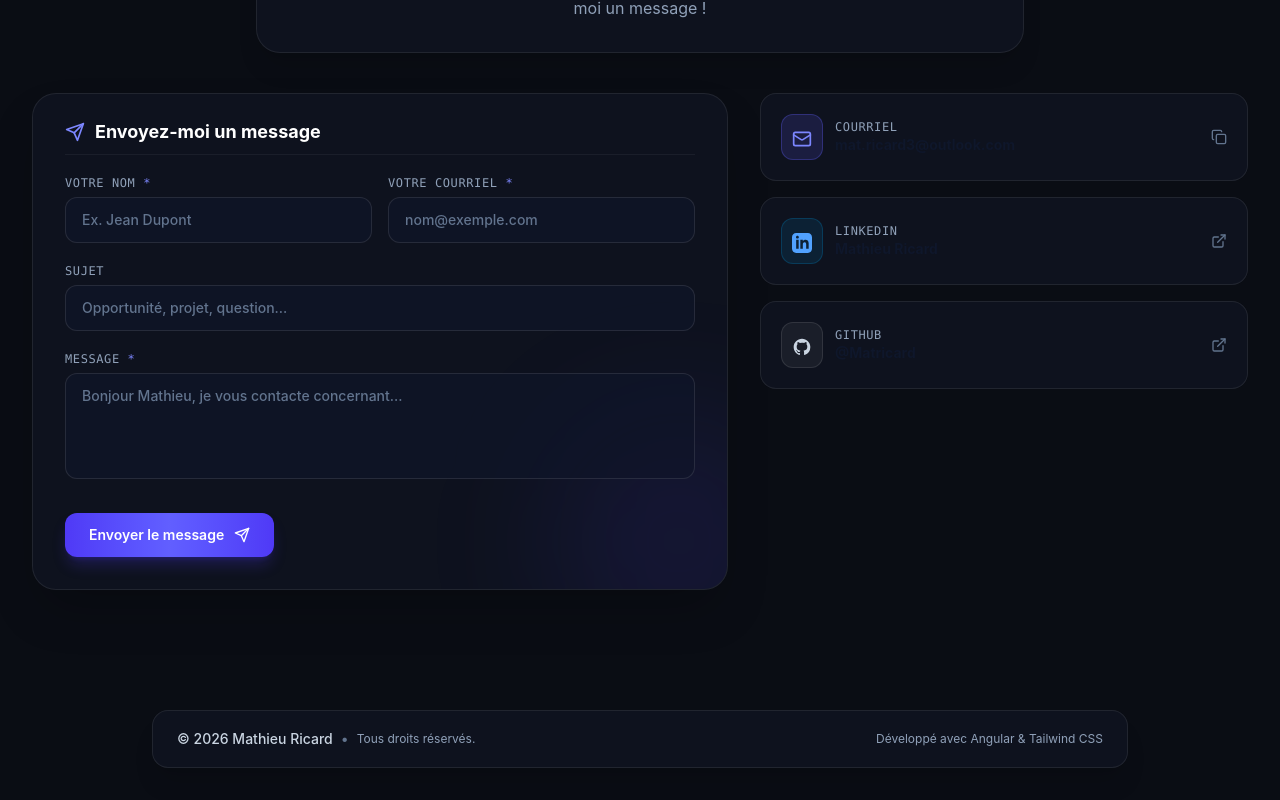
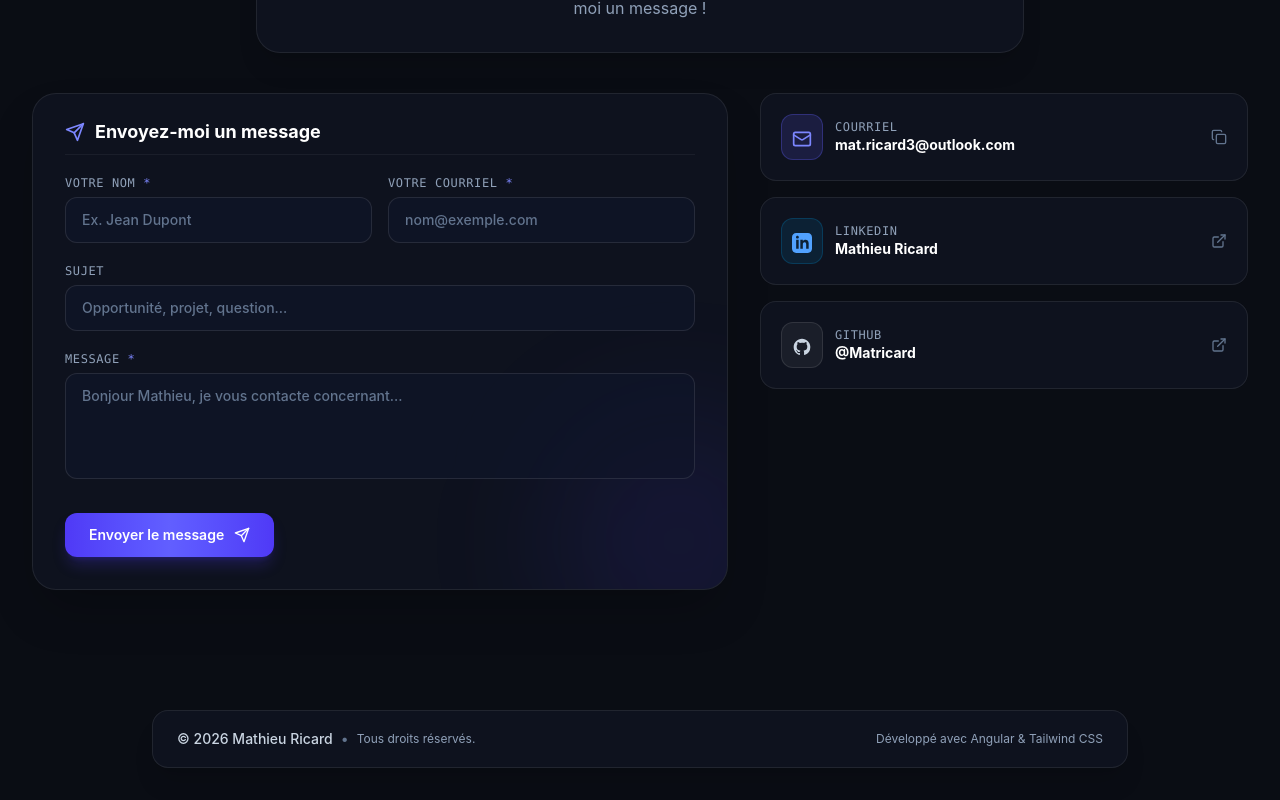
Before and after one commit to Matricard/Portfolio, an Angular app: page /#contact in a window 1280 px wide. Shown: the part 4887-5687 px from the top of the page. Built offline with nearby package versions, Linux system fonts and the light colour scheme.

Commit message:
style: standardize and clarify hover states and text colors for contact cards

```diff
--- a/src/app/app.html
+++ b/src/app/app.html
@@ -610,7 +610,7 @@
         <!-- Email Card (Click full card to copy) -->
         <button (click)="ps.copyEmail()"
                 type="button"
-                class="w-full glass-panel p-5 rounded-2xl flex items-center justify-between group hover:border-indigo-500/40 transition-all cursor-pointer text-left"
+                class="w-full glass-panel p-5 rounded-2xl flex items-center justify-between group hover:border-indigo-500/40 transition-all cursor-pointer text-left contact-card-email"
                 [title]="ps.t().btnCopyEmail">
           <div class="flex items-center gap-3 min-w-0">
             <div class="p-2.5 rounded-xl bg-indigo-500/15 border border-indigo-500/30 text-indigo-400 group-hover:scale-105 transition-transform shrink-0">
@@ -618,7 +618,7 @@
             </div>
             <div class="min-w-0">
               <div class="text-xs font-mono uppercase tracking-wider text-slate-400">{{ ps.t().contactEmailLabel }}</div>
-              <div class="text-sm font-bold text-slate-900 dark:text-white group-hover:text-indigo-600 dark:group-hover:text-indigo-300 transition-colors truncate">
+              <div class="contact-card-value text-sm font-bold group-hover:text-indigo-300 transition-colors truncate">
                 {{ ps.email }}
               </div>
             </div>
@@ -631,8 +631,7 @@
                       class="w-4 h-4 transition-colors"
                       [class.text-emerald-400]="ps.isEmailCopied()"
                       [class.text-slate-500]="!ps.isEmailCopied()"
-                      [class.group-hover:text-indigo-600]="!ps.isEmailCopied()"
-                      [class.dark:group-hover:text-indigo-300]="!ps.isEmailCopied()"></app-icon>
+                      [class.group-hover:text-indigo-300]="!ps.isEmailCopied()"></app-icon>
           </div>
         </button>
 
@@ -640,34 +639,34 @@
         <a href="https://www.linkedin.com/in/math-ricard/"
            target="_blank"
            rel="noopener noreferrer"
-           class="glass-panel p-5 rounded-2xl flex items-center justify-between group hover:border-blue-500/40 transition-all">
+           class="glass-panel p-5 rounded-2xl flex items-center justify-between group hover:border-blue-500/40 transition-all contact-card-linkedin">
           <div class="flex items-center gap-3">
             <div class="p-2.5 rounded-xl bg-[#0077b5]/15 border border-[#0077b5]/30 text-blue-400 group-hover:scale-105 transition-transform">
               <app-icon name="linkedin" class="w-5 h-5"></app-icon>
             </div>
             <div>
               <div class="text-xs font-mono uppercase tracking-wider text-slate-400">LinkedIn</div>
-              <div class="text-sm font-bold text-slate-900 dark:text-white group-hover:text-blue-600 dark:group-hover:text-blue-300 transition-colors">Mathieu Ricard</div>
+              <div class="contact-card-value text-sm font-bold group-hover:text-blue-300 transition-colors">Mathieu Ricard</div>
             </div>
           </div>
-          <app-icon name="external-link" class="w-4 h-4 text-slate-500 group-hover:text-blue-600 dark:group-hover:text-blue-400 transition-colors"></app-icon>
+          <app-icon name="external-link" class="w-4 h-4 text-slate-500 group-hover:text-blue-400 transition-colors"></app-icon>
         </a>
 
         <!-- GitHub Card -->
         <a href="https://github.com/Matricard"
            target="_blank"
            rel="noopener noreferrer"
-           class="glass-panel p-5 rounded-2xl flex items-center justify-between group hover:border-white/30 transition-all">
+           class="glass-panel p-5 rounded-2xl flex items-center justify-between group hover:border-white/30 transition-all contact-card-github">
           <div class="flex items-center gap-3">
             <div class="p-2.5 rounded-xl bg-white/5 border border-white/10 text-slate-300 group-hover:scale-105 transition-transform">
               <app-icon name="github" class="w-5 h-5"></app-icon>
             </div>
             <div>
               <div class="text-xs font-mono uppercase tracking-wider text-slate-400">GitHub</div>
-              <div class="text-sm font-bold text-slate-900 dark:text-white group-hover:text-indigo-600 dark:group-hover:text-indigo-300 transition-colors">&#64;Matricard</div>
+              <div class="contact-card-value text-sm font-bold group-hover:text-indigo-300 transition-colors">&#64;Matricard</div>
             </div>
           </div>
-          <app-icon name="external-link" class="w-4 h-4 text-slate-500 group-hover:text-slate-900 dark:group-hover:text-white transition-colors"></app-icon>
+          <app-icon name="external-link" class="w-4 h-4 text-slate-500 group-hover:text-white transition-colors"></app-icon>
         </a>
       </div>
 
--- a/src/styles.css
+++ b/src/styles.css
@@ -260,8 +260,24 @@ html.light button.glass-panel .text-white {
   color: #0f172a !important;
 }
 
-html.light button.glass-panel:hover .text-white,
-html.light button.glass-panel:hover .text-slate-900 {
+/* Contact Cards Value Text */
+.contact-card-value {
+  color: #ffffff;
+}
+
+html.light .contact-card-value {
+  color: #0f172a !important;
+}
+
+html.light .contact-card-email:hover .contact-card-value {
+  color: #4f46e5 !important;
+}
+
+html.light .contact-card-linkedin:hover .contact-card-value {
+  color: #2563eb !important;
+}
+
+html.light .contact-card-github:hover .contact-card-value {
   color: #4f46e5 !important;
 }
 
```
